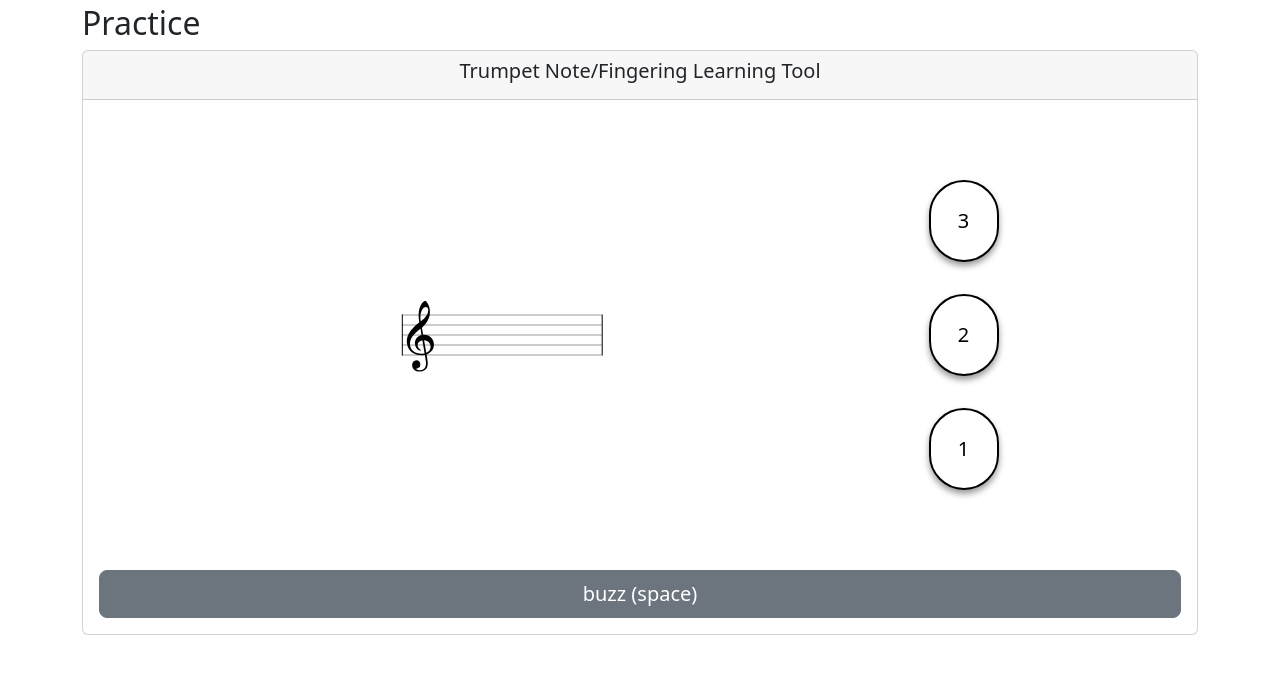
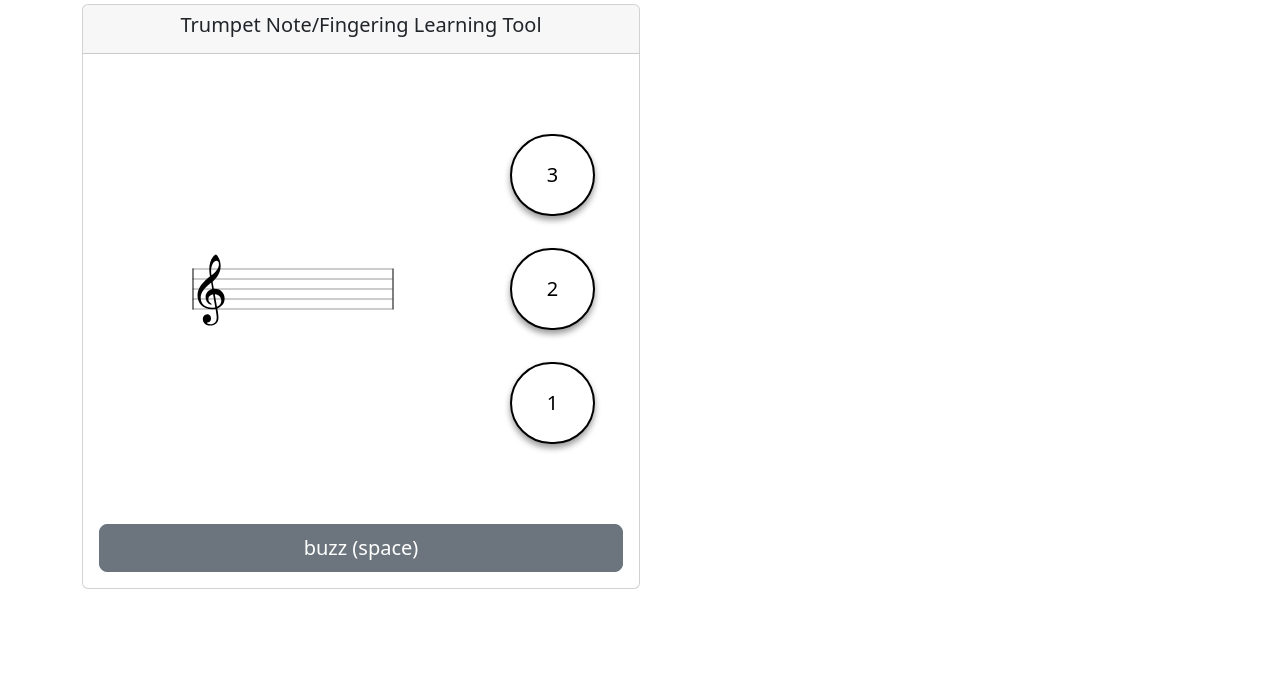
Before and after one commit to andytwoods/learnmusic, a Django app: template notes/templates/notes/practice.html in a window 1280 px wide. Shown: the part 56-730 px from the top of the page. Run offline with Django 5.2, Linux system fonts and the light colour scheme; the template is opened without the code that fills it, so the values that code supplies are empty; some libraries are stand-ins or nearby versions.

Commit message:
some sizing for the practice container
error message now does does not hide clef

```diff
--- a/notes/templates/notes/instruments/trumpet.html
+++ b/notes/templates/notes/instruments/trumpet.html
@@ -1,6 +1,6 @@
 <style>
   .input-button {
-    min-width: 70px;
+    min-width: 85px;
     background-color: white; /* Default white background */
     color: black; /* Default black text */
     border: 2px solid black; /* Optional: Add a black border */
@@ -138,7 +138,7 @@
       if (!correct) {
         error_message = correct_keys.join(", ");
         if (error_message.length === 0) error_message = 'all up!'
-        error_message = "Correct answer:\n" + error_message + '\n\nYou pressed:\n'
+        error_message = "Correct answer: " + error_message + '\nYou pressed: '
         if (keys_pressed.length > 0) {
           error_message += keys_pressed;
         } else error_message += 'all up!';
--- a/notes/templates/notes/practice.html
+++ b/notes/templates/notes/practice.html
@@ -38,16 +38,33 @@
 {% endblock %}
 
 {% block content %}
-  <h2>Practice</h2>
+
+  <style>
+  .mw-md-75 {
+    max-width: 100%;
+  }
+
+  @media (min-width: 768px) {
+    .mw-md-75 {
+      max-width: 75%;
+    }
+  }
+
+  @media (min-width: 992px) {
+    .mw-md-75 {
+      max-width: 50%;
+    }
+  }
+</style>
 
   <div id='error-message'
-       class="h-50 position-fixed top-50 start-50 translate-buttom text-center bg-danger text-white p-4 rounded shadow"
-       style="z-index: 1050; display: none;">
+       class="position-fixed start-50 translate-middle-x text-center bg-danger text-white p-2 rounded shadow"
+       style="z-index: 1050; top: 5%; display: none;">
     <h2>m i s t a k e</h2>
     <p id="correct-answer"></p>
   </div>
 
-  <div class="card">
+  <div class="card mw-md-75" >
     <div class="card-header text-center">
       <h5>Trumpet Note/Fingering Learning Tool</h5>
     </div>
```
